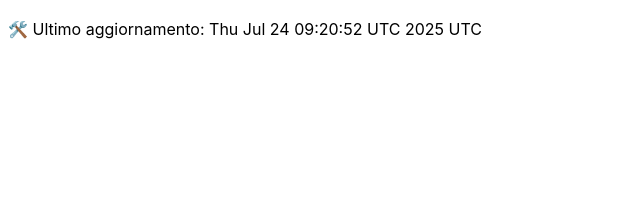
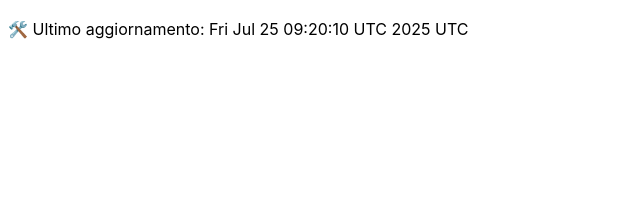
Before and after one commit to DanteTrb/DanteTrb.github.io, a Jekyll site: the page built from badges.md, in a window 1280 px wide. Shown: the top 212 px of the page, without its empty margins (0-640 px from the left). Built offline with Jekyll 4.4.1, drawn with Linux system fonts in a browser that asks for light colours; our own code applies the rules of GitHub Pages for plain Markdown files.

Commit message:
🛠️ Aggiornamento automatico badge

```diff
--- a/badges.md
+++ b/badges.md
@@ -1 +1 @@
-🛠️ Ultimo aggiornamento: Thu Jul 24 09:20:52 UTC 2025 UTC
+🛠️ Ultimo aggiornamento: Fri Jul 25 09:20:10 UTC 2025 UTC
```
